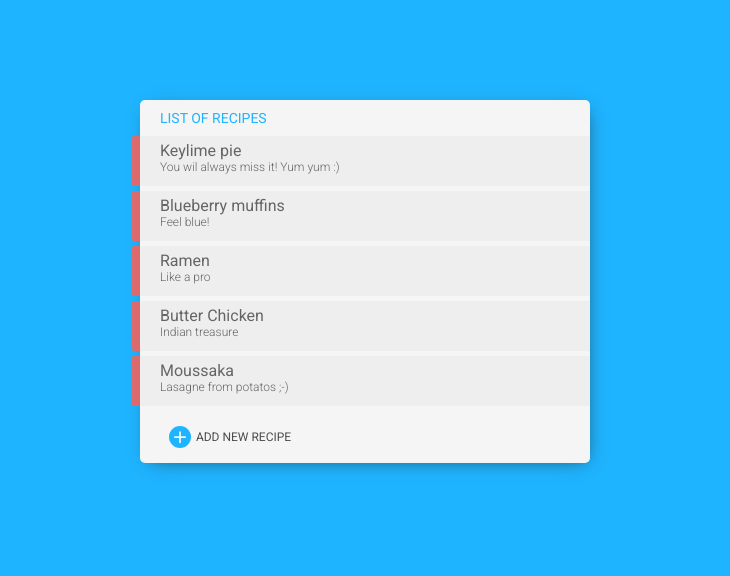
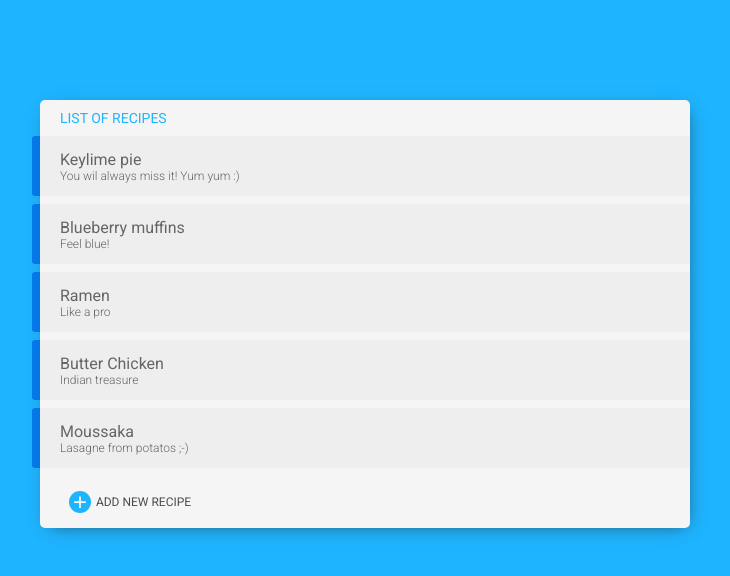
Before and after one commit to aanti/recipes-book, a React app: page / in a window 1280 px wide. Shown: the top 576 px of the page, without its empty margins (275-1005 px from the left). Built offline with nearby package versions, Linux system fonts and the light colour scheme.

Commit message:
Theme modification

```diff
--- a/src/components/Collapsed/Collapsed.js
+++ b/src/components/Collapsed/Collapsed.js
@@ -38,10 +38,13 @@ class Collapsed extends Component {
   }
 
   render () {
-    const { className, children, onClick } = this.props
+    const { className, expandedClassName, children, onClick } = this.props
     const { open } = this.state
     return (
-      <div className={classnames(style.container, className)} style={{ height: this.getContainerHeight() }}>
+      <div
+        className={classnames(style.container, open && expandedClassName, className)}
+        style={{ height: this.getContainerHeight() }}
+      >
         {
           React.Children.map(children, child => React.cloneElement(child, {
             open: open || this.initial,
--- a/src/components/Field/TextField/TextField.js
+++ b/src/components/Field/TextField/TextField.js
@@ -7,7 +7,7 @@ import { AddButton } from '../../Button'
 import { Delete as DeleteIcon } from '../../Icon'
 
 import style from './TextField.scss'
-import {atLeastOne} from "../../../utils/validation";
+import {required, atLeastOne} from "../../../utils/validation";
 
 export class TextInput extends Component {
   inputRef = React.createRef()
@@ -68,14 +68,12 @@ export const TextFieldArray = ({ name, validate, ...rest }) => (
   </FieldArray>
 )
 
-const ingredientValidation = atLeastOne('ingredients', v => !!(v || {}).product)
-
 export const IngredientArray = ({ name, ...rest }) => (
   <FieldArray name={name} component={InputArray} {...rest}>
     {
       (field) => (
         <div className={style.ingredient}>
-          <TextField name={`${field}.product`} validate={ingredientValidation} className={style.product} placeholder="name of product" />
+          <TextField name={`${field}.product`} validate={required} className={style.product} placeholder="name of product" />
           <TextField name={`${field}.amount`} className={style.amount} placeholder="amount / unit" />
         </div>
       )
--- a/src/components/Section/Section.js
+++ b/src/components/Section/Section.js
@@ -1,9 +1,10 @@
 import React from 'react'
+import classnames from 'classnames'
 
 import style from './Section.scss'
 
-const Section = ({ title, children, titleColor }) => (
-  <section className={style.section}>
+const Section = ({ title, children, className, titleColor }) => (
+  <section className={classnames(style.section, className)}>
     <span className={style.title} style={{ color: titleColor }}>{title}</span>
     <div className={style.content}>
       {children}
--- a/src/theme/theme.scss
+++ b/src/theme/theme.scss
@@ -1,7 +1,7 @@
 $light: #f5f5f5;
 $itemColor: #ededed;
 $buttonColor: #1fb4ff;
-$accentColor: #FE5F55;
+$accentColor: #006fe5;
 $textColor: #4d4d4d;
 $disabledColor: #d8d8d8;
 
--- a/src/utils/validation.js
+++ b/src/utils/validation.js
@@ -1,6 +1 @@
 export const required = value => !value ? 'This field is required' : undefined
-
-export const atLeastOne = (name, nonEmptyItemCondition = v => !!v) => (value, values, a, b) => {
-  const numberOfFields = (values[name] || []).filter(value => nonEmptyItemCondition(value)).length
-  return (!numberOfFields) ? 'Fill at least one input' : undefined
-}
--- a/src/views/RecipeForm/RecipeForm.js
+++ b/src/views/RecipeForm/RecipeForm.js
@@ -5,11 +5,9 @@ import { TextField, TextFieldArray, IngredientArray } from '../../components/Fie
 import { BasicButton } from '../../components/Button'
 import Section from '../../components/Section/Section'
 
-import { required, atLeastOne } from '../../utils/validation'
+import { required } from '../../utils/validation'
 
 import style from './RecipeForm.scss'
-
-const recipeValidate = atLeastOne('recipe')
 
 const RecipeForm = ({ handleSubmit, onCancel }) => (
   <div className={style.container}>
@@ -21,7 +19,7 @@ const RecipeForm = ({ handleSubmit, onCancel }) => (
       <IngredientArray name="ingredients" newItemLabel="add item" />
     </Section>
     <Section title="Recipe">
-      <TextFieldArray name="recipe" newItemLabel="add step" placeholder="what should I do?" validate={recipeValidate} />
+      <TextFieldArray name="recipe" newItemLabel="add step" placeholder="what should I do?" validate={required} />
     </Section>
     <footer>
       <BasicButton label="save" onClick={handleSubmit} />
--- a/src/views/RecipeList/RecipeItem/RecipeItem.js
+++ b/src/views/RecipeList/RecipeItem/RecipeItem.js
@@ -2,6 +2,7 @@ import React, { Component } from 'react'
 
 import Section from '../../../components/Section/Section'
 import Collapsed from '../../../components/Collapsed/Collapsed'
+import { BasicButton } from '../../../components/Button'
 
 import style from './RecipeItem.scss'
 
@@ -21,13 +22,15 @@ class RecipeItem extends Component {
   render () {
     const { name, id, description, ingredients, recipe, open, onClick, onDelete, onModify } = this.props
     return (
-      <Collapsed className={style.container}>
+      <Collapsed className={style.container} expandedClassName={style.expanded}>
         <Collapsed.Header className={style.header}>
-          <div className={style.name}>{name}</div>
-          <div className={style.description}>{description}</div>
+          <div>
+            <div className={style.name}>{name}</div>
+            <div className={style.description}>{description}</div>
+          </div>
         </Collapsed.Header>
         <Collapsed.Content className={style.content}>
-          <Section title="ingredients" titleColor="#fff">
+          <Section className={style.section} title="ingredients" titleColor="#1fb4ff">
             {
               ingredients.map(({ product, amount }, i) => (
                 <div key={i} className={style.ingredient}>
@@ -37,7 +40,7 @@ class RecipeItem extends Component {
               ))
             }
           </Section>
-          <Section title="recipe" titleColor="#fff">
+          <Section className={style.section} title="recipe" titleColor="#1fb4ff">
             {
               recipe.map((step, i) => (
                 <div key={i}>
@@ -46,8 +49,10 @@ class RecipeItem extends Component {
               ))
             }
           </Section>
-          <div onClick={this.handleModify}>MODIFY RECIPE!</div>
-          <div onClick={this.handleDelete}>DELETE RECIPE!</div>
+          <div className={style.buttons}>
+            <BasicButton label="modify" onClick={this.handleModify} />
+            <BasicButton label="delete" onClick={this.handleDelete} />
+          </div>
         </Collapsed.Content>
       </Collapsed>
     )
--- a/src/views/RecipeList/RecipeItem/RecipeItem.scss
+++ b/src/views/RecipeList/RecipeItem/RecipeItem.scss
@@ -2,23 +2,28 @@
 
 .container {
   margin-left: -8px;
-  margin-bottom: 5px;
+  margin-bottom: 8px;
   opacity: 0.85;
-  border-radius: 2px 0 0 2px;
+  border-radius: 3px 0 0 3px;
   background-color: $itemColor;
   box-sizing: border-box;
-  padding: 5px 20px;
   cursor: pointer;
   border-left: 8px solid $accentColor;
   color: $textColor;
 
   .header {
-    height: 50px;
+    height: 60px;
+    padding: 0 20px;
+    display: flex;
+    align-items: center;
   }
 
   .content {
     padding: 1em 0;
     font-size: 14px;
+    .section {
+      padding: 5px 0;
+    }
   }
 
   .name {
@@ -31,21 +36,33 @@
   }
 
   &:hover {
+    color: $light;
     opacity: 1;
-    background-color: #FE5F55;
+    background-color: $accentColor;
   }
 
   &.expanded {
+    color: $light;
     opacity: 1;
-    background-color: #FE5F55;
+    background-color: $accentColor;
+    .header {
+      border-bottom: 2px solid $buttonColor;
+    }
+    .content {
+      padding: 20px;
+    }
   }
+}
+
+.buttons {
+  @extend .flex;
 }
 
 .ingredient {
   @extend .flex;
-  font-size: 12px;
+  font-size: 14px;
   padding: 0.25em 0;
-  border-bottom: 1px solid lightgray;
+  border-bottom: 1px solid rgba(30, 180, 255, 0.5);
   & > :first-child {
     flex: 1 0 140px;
     padding-right: 20px;
--- a/src/views/RecipeList/RecipeList.scss
+++ b/src/views/RecipeList/RecipeList.scss
@@ -3,7 +3,7 @@
 .container {
   @extend .shadow;
   margin: 100px 50px;
-  width: 450px;
+  width: 650px;
   background-color: $light;
   border-radius: 5px;
 
```
